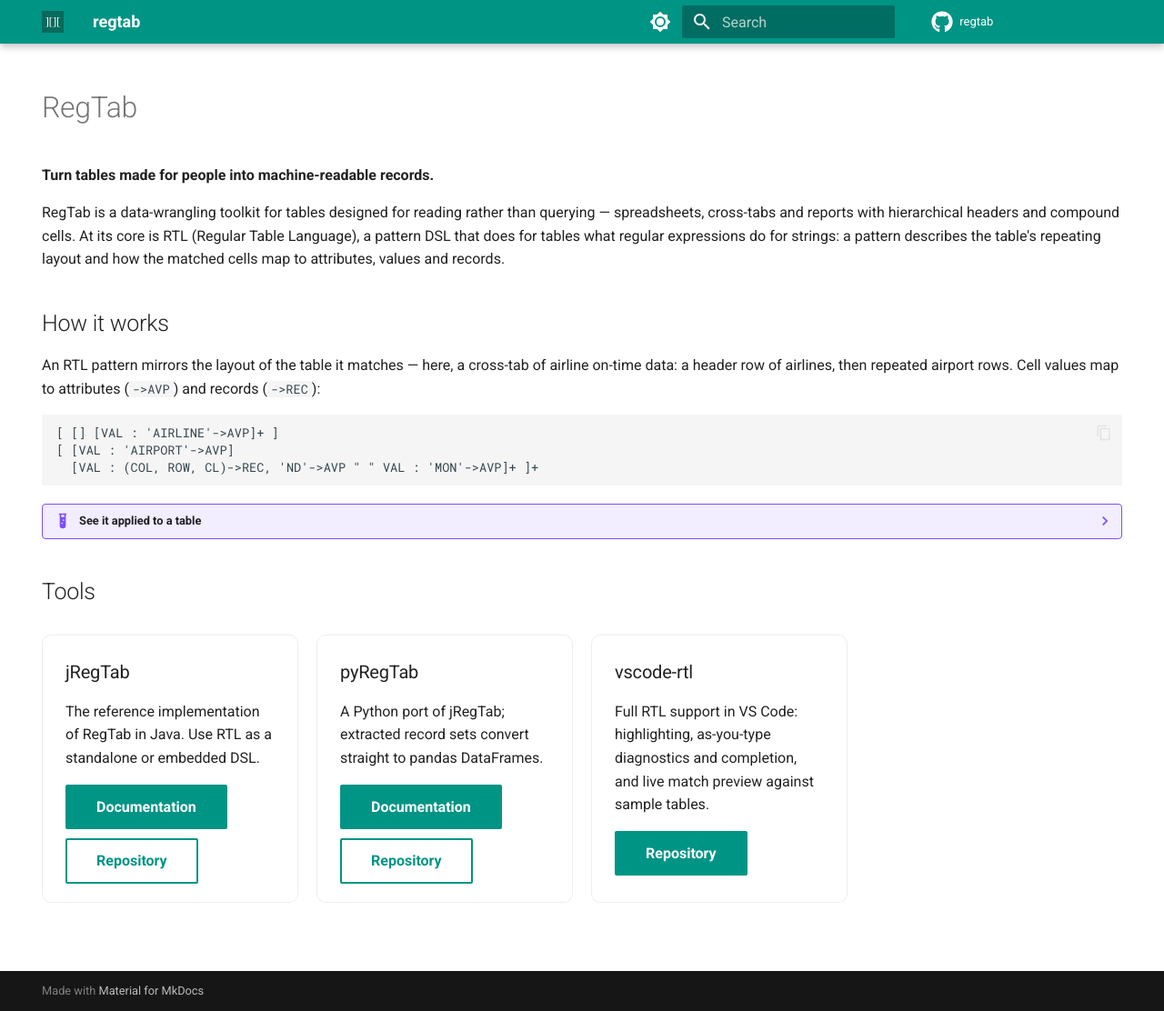
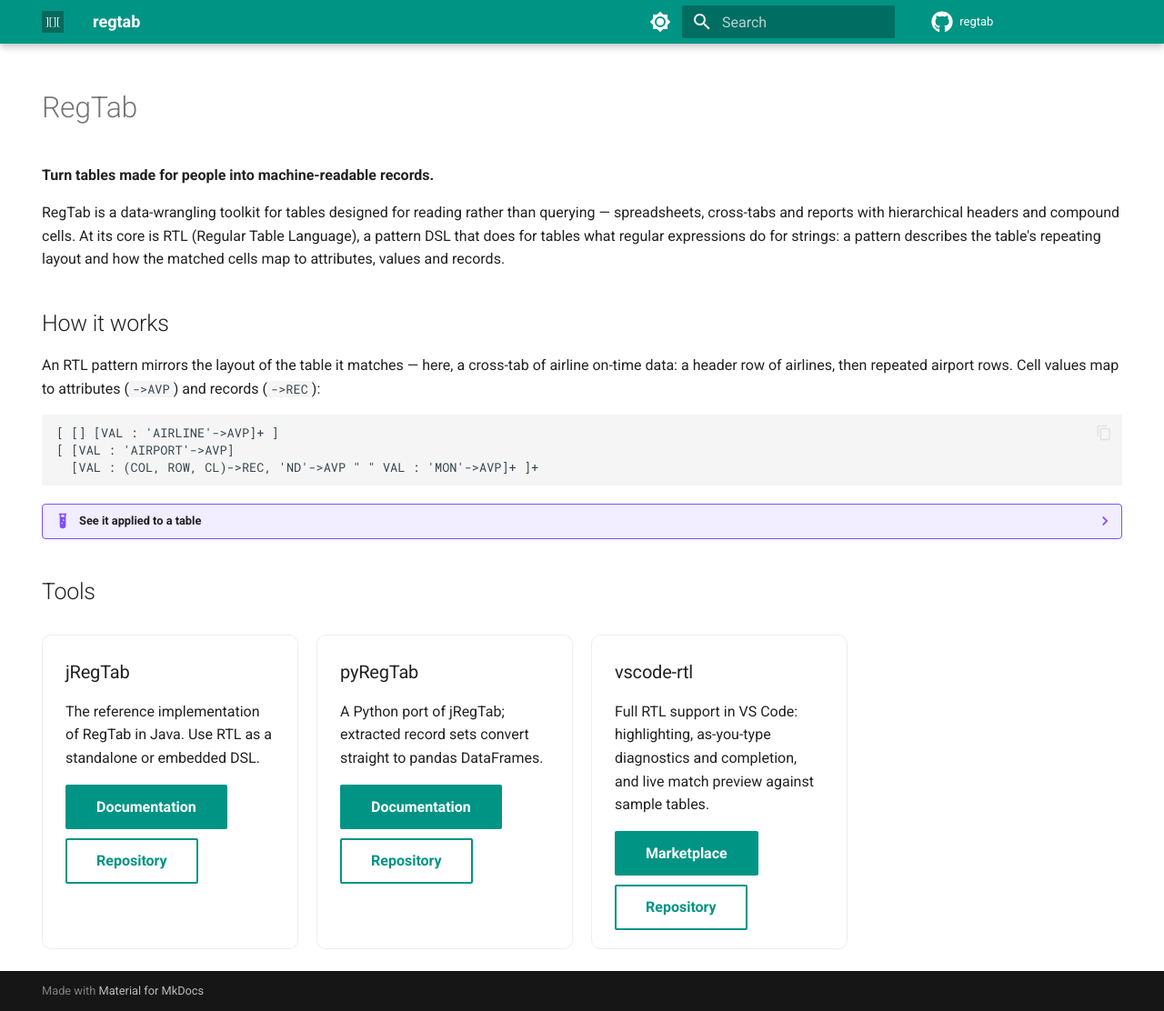
Before and after one commit to regtab/regtab.github.io, an MkDocs documentation site: the page built from docs/index.md, in a window 1280 px wide and 1112 px high. Shown: the whole window at 91% size. Built offline with MkDocs 1.6.1 and Material for MkDocs 9.7.7, drawn with Linux system fonts in a browser that asks for light colours.

Commit message:
Add Marketplace link to vscode-rtl card

```diff
--- a/docs/index.md
+++ b/docs/index.md
@@ -80,7 +80,8 @@ Full RTL support in VS Code: highlighting, as-you-type diagnostics and
 completion, and live match preview against sample tables.
 
 <div class="card-actions">
-  <a class="md-button md-button--primary" href="https://github.com/regtab/vscode-rtl">Repository</a>
+  <a class="md-button md-button--primary" href="https://marketplace.visualstudio.com/items?itemName=regtab.regtab">Marketplace</a>
+  <a class="md-button" href="https://github.com/regtab/vscode-rtl">Repository</a>
 </div>
 </div>
 
```
